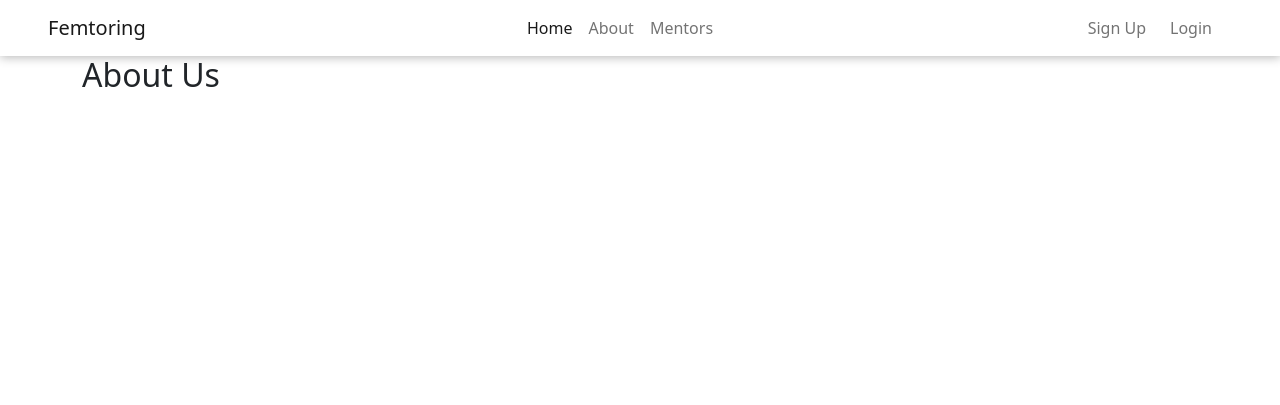
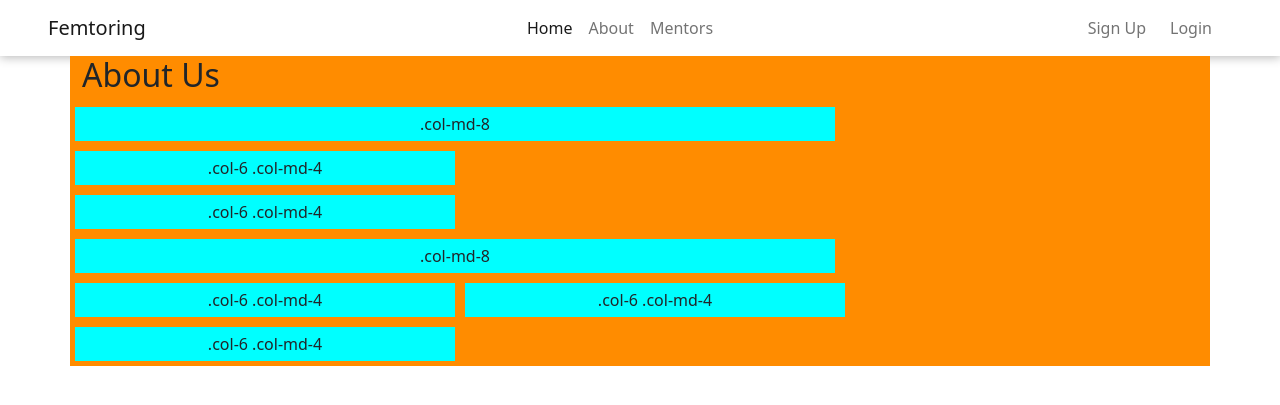
Before and after one commit to folarin-ogungbemi/Femtoring, a Django app: page /about/ in a window 1280 px wide. Shown: the top 405 px of the page. Run offline with Django 4.2, Linux system fonts and the light colour scheme.

Commit message:
Add grid system to abute page and CSS coloring the columns

```diff
--- a/static/css/base.css
+++ b/static/css/base.css
@@ -37,3 +37,27 @@ MEDIA-QUERIES
         margin-right: -1rem !important;
     }
 }
+
+/*****************
+ABOUT US
+*************** */
+
+.col-6, .col-md-8 {
+    background-color: aqua;
+    padding: 5px;
+    margin: 5px;
+}
+
+.element {
+    // Three columns to start
+    @include row-cols(3);
+
+    // Five columns from medium breakpoint up
+    @include media-breakpoint-up(md) {
+      @include row-cols(5);
+    }
+  }
+
+  .container {
+    background-color: darkorange;
+  }
--- a/templates/about.html
+++ b/templates/about.html
@@ -11,4 +11,26 @@
         </div>
     </div>
 </div>
+<article>
+    <div class="container text-center">
+        <!-- Stack the columns on mobile by making one full-width and the other half-width -->
+        <div class="row">
+            <div class="col-md-8">.col-md-8</div>
+            <div class="col-6 col-md-4">.col-6 .col-md-4</div>
+        </div>
+
+        <!-- Columns start at 50% wide on mobile and bump up to 33.3% wide on desktop -->
+        <div class="row">
+            <div class="col-6 col-md-4">.col-6 .col-md-4</div>
+            <div class="col-md-8">.col-md-8</div>
+        </div>
+
+        <!-- Columns are always 50% wide, on mobile and desktop -->
+        <div class="row">
+            <div class="col-6 col-md-4 col-lg-4">.col-6 .col-md-4</div>
+            <div class="col-6 col-md-4 col-lg-4">.col-6 .col-md-4</div>
+            <div class="col-6 col-md-4 col-lg-4">.col-6 .col-md-4</div>
+        </div>
+      </div>
+</article>
 {% endblock %}
```
